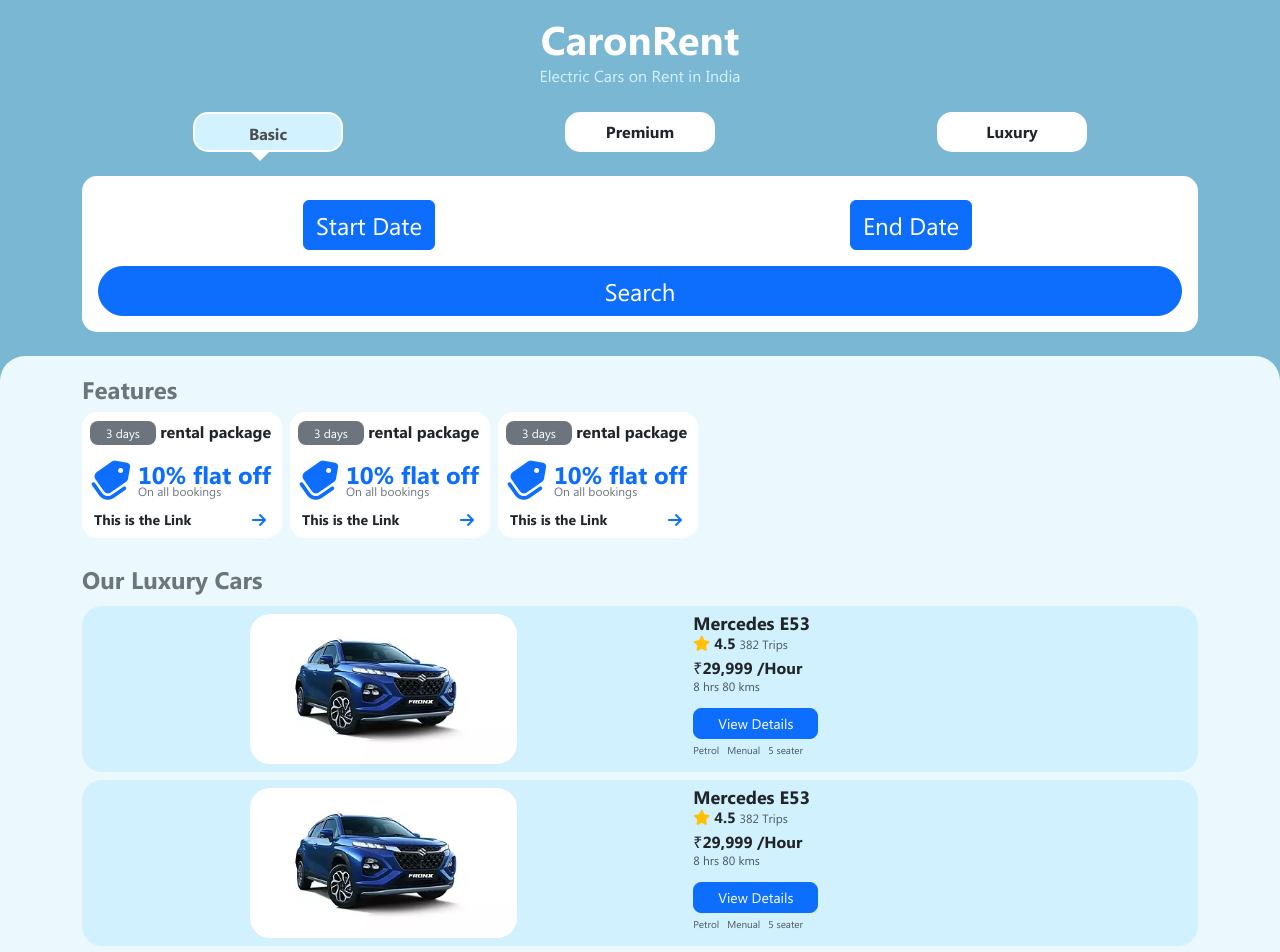
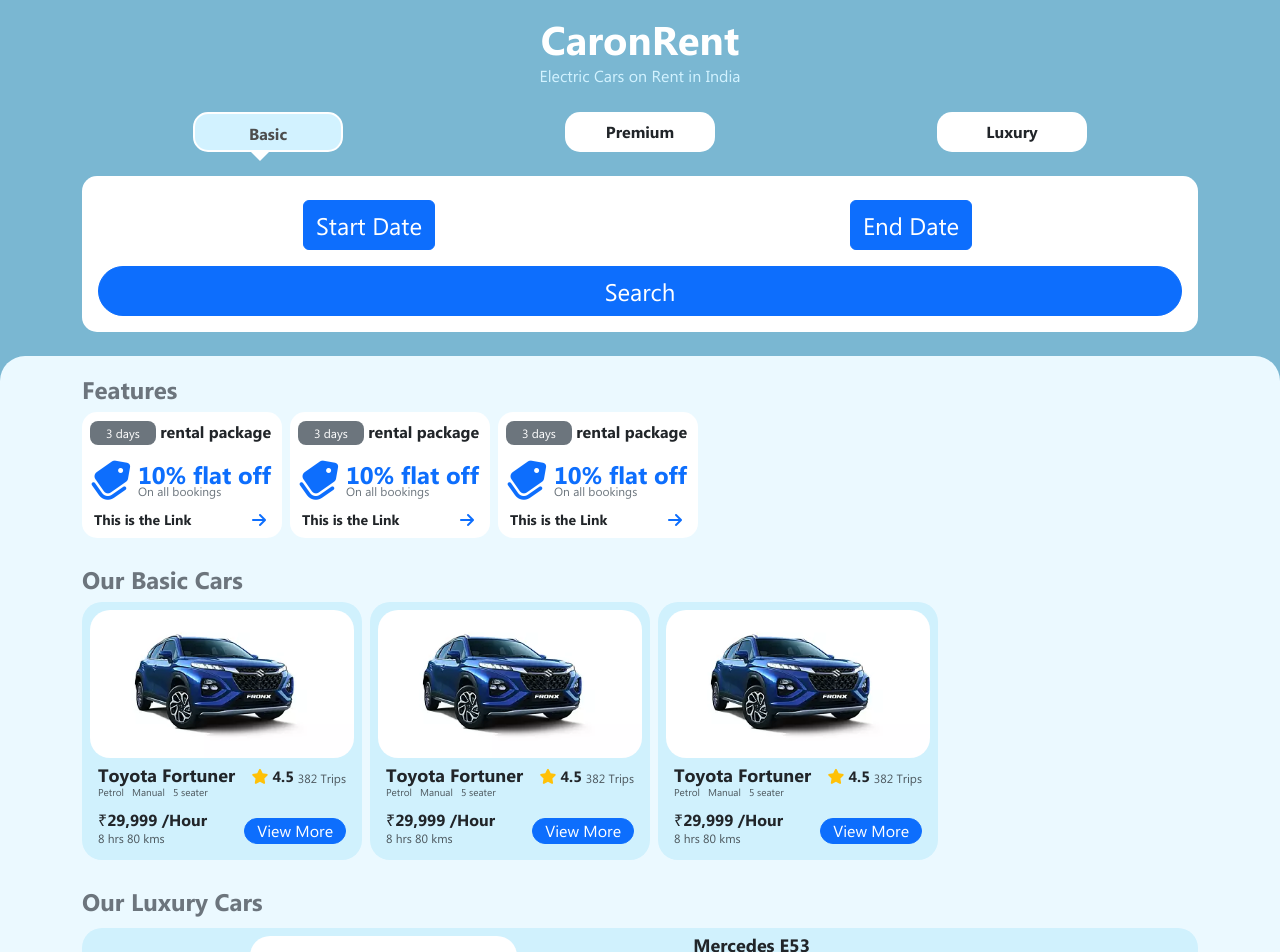
Before and after one commit to Kaminou2904/rentalCars, a React (Create React App) app in the folder frontend/: page / in a window 1280 px wide. Shown: the top 952 px of the page. Built offline with nearby package versions, Linux system fonts and the light colour scheme.

Commit message:
horizontal cards added

```diff
--- /dev/null
+++ b/frontend/src/Components/Basiccard/Basiccard.css
@@ -0,0 +1,13 @@
+.basicCard{
+    width: min(280px, 400px);
+    background-color: rgb(208 241 253);
+}
+
+.basicName{
+    font-size: 18px;
+    line-height: 19px;
+}
+
+.basicTab{
+    font-size: 10px;
+}
--- /dev/null
+++ b/frontend/src/Components/Basiccard/Basiccard.jsx
@@ -0,0 +1,41 @@
+import React from 'react';
+import './Basiccard.css';
+
+function Basiccard() {
+    return (
+        <div className="basicCard br2 p-2 me-2">
+            <div className="basicCardImg br2">
+                <img src="./images/carImg.webp" alt="" className="img-fluid br2" />
+            </div>
+            <div className="basicCardData p-2">
+                <div className="nameNRating d-flex justify-content-between align-items-start">
+                    <div className="basicNameWrap">
+                        <p className="basicName mb-0 ebrima-bold">Toyota Fortuner</p>
+                        <div className="basicTabs d-flex">
+                            <p className="basicTab mb-0 text-muted me-2">Petrol</p>
+                            <p className="basicTab mb-0 text-muted me-2">Manual</p>
+                            <p className="basicTab mb-0 text-muted me-2">5 seater</p>
+                        </div>
+                    </div>
+                    <div className="basicRating">
+                        <p className="ratingP d-flex align-items-center text-muted ebrima-regular mb-0 p-0 m-0">
+                            <span className="ratingSpan  text-center rounded-pill text-dark ebrima-bold me-1 mb-0">
+                                <i className="fas fa-star text-warning"></i> 4.5
+                            </span>
+                            382 Trips
+                        </p>
+                    </div>
+                </div>
+                <div className="priceWrap d-flex justify-content-between align-items-end mt-2">
+                    <p className="listingCardPrice d-flex flex-column mb-0 ebrima-bold">
+                        ₹29,999 /Hour
+                        <span className="priceSpan text-muted">8 hrs 80 kms</span>
+                    </p>
+                    <button className='btn btn-primary rounded-pill py-0'>View More</button>
+                </div>
+            </div>
+        </div>
+    )
+}
+
+export default Basiccard
--- a/frontend/src/Pages/Home/Home.jsx
+++ b/frontend/src/Pages/Home/Home.jsx
@@ -7,6 +7,7 @@
 import Flexcard from '../../Components/Flexcard/Flexcard';
 import Happycard from '../../Components/Happycard/Happycard';
 import Listingcard from '../../Components/Listingcard/Listingcard';
+import Basiccard from '../../Components/Basiccard/Basiccard';
 
 function Home() {
 
@@ -91,14 +92,28 @@
                 </div>
 
 
+                <div className="basicCars container">
+                    <p className="basicCarHead mb-0 text-secondary fs-4 ebrima-bold mb-1 mt-4">
+                        Our Basic Cars
+                    </p>
+                    <div className="basicCardWraper wraper">
+                        <div className="basicCardWrap wrap">
+                            <Basiccard/>
+                            <Basiccard/>
+                            <Basiccard/>
+                        </div>
+                    </div>
+                </div>
+
+
                 <div className="listings container">
-                <p className="listingHead mb-0 text-secondary fs-4 ebrima-bold mb-1 mt-4">
+                    <p className="listingHead mb-0 text-secondary fs-4 ebrima-bold mb-1 mt-4">
                         Our Luxury Cars
                     </p>
                     <div className="listingWraper">
-                        <Listingcard/>
-                        <Listingcard/>
-                        <Listingcard/>
+                        <Listingcard />
+                        <Listingcard />
+                        <Listingcard />
                     </div>
                 </div>
 
```
